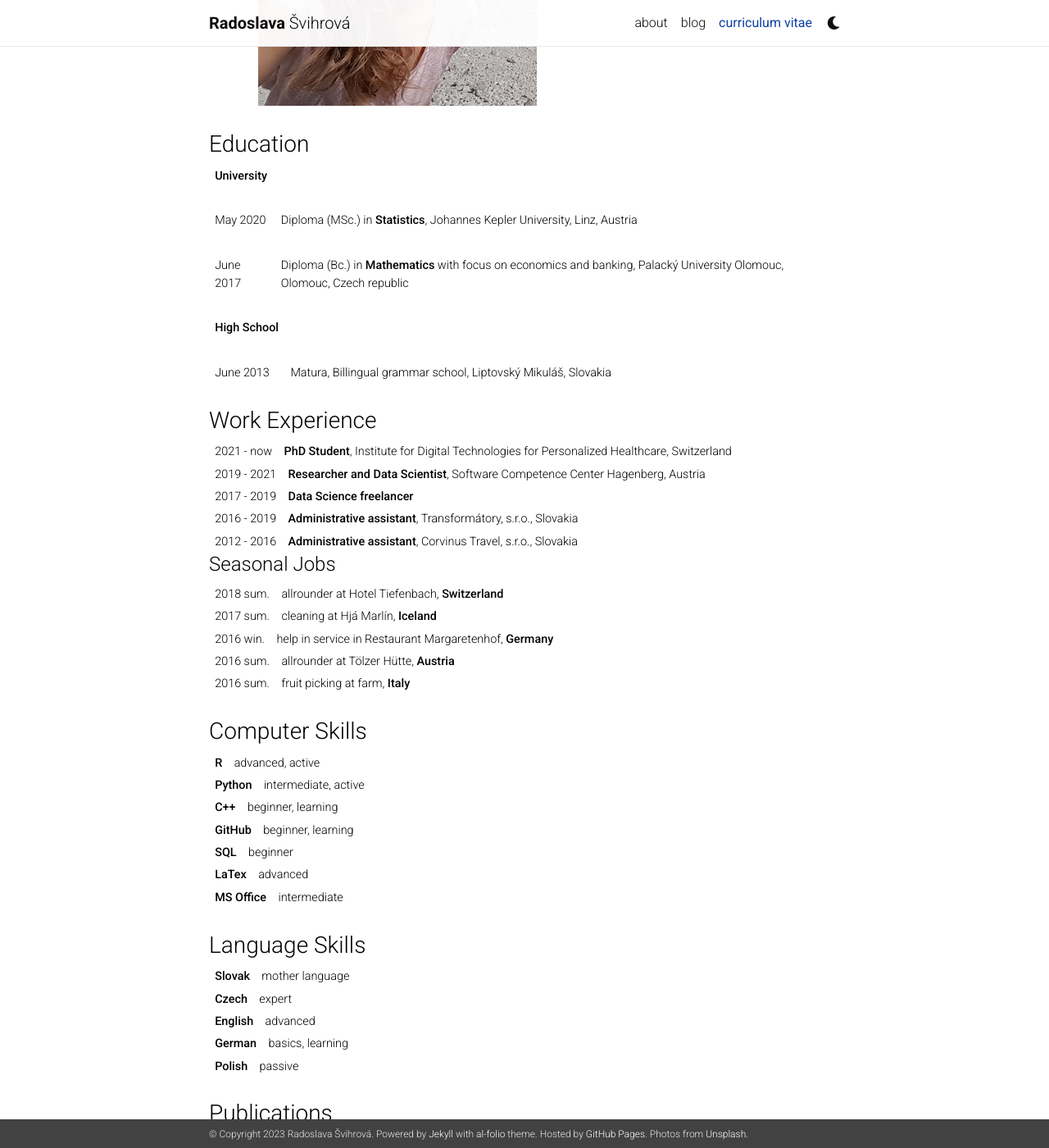
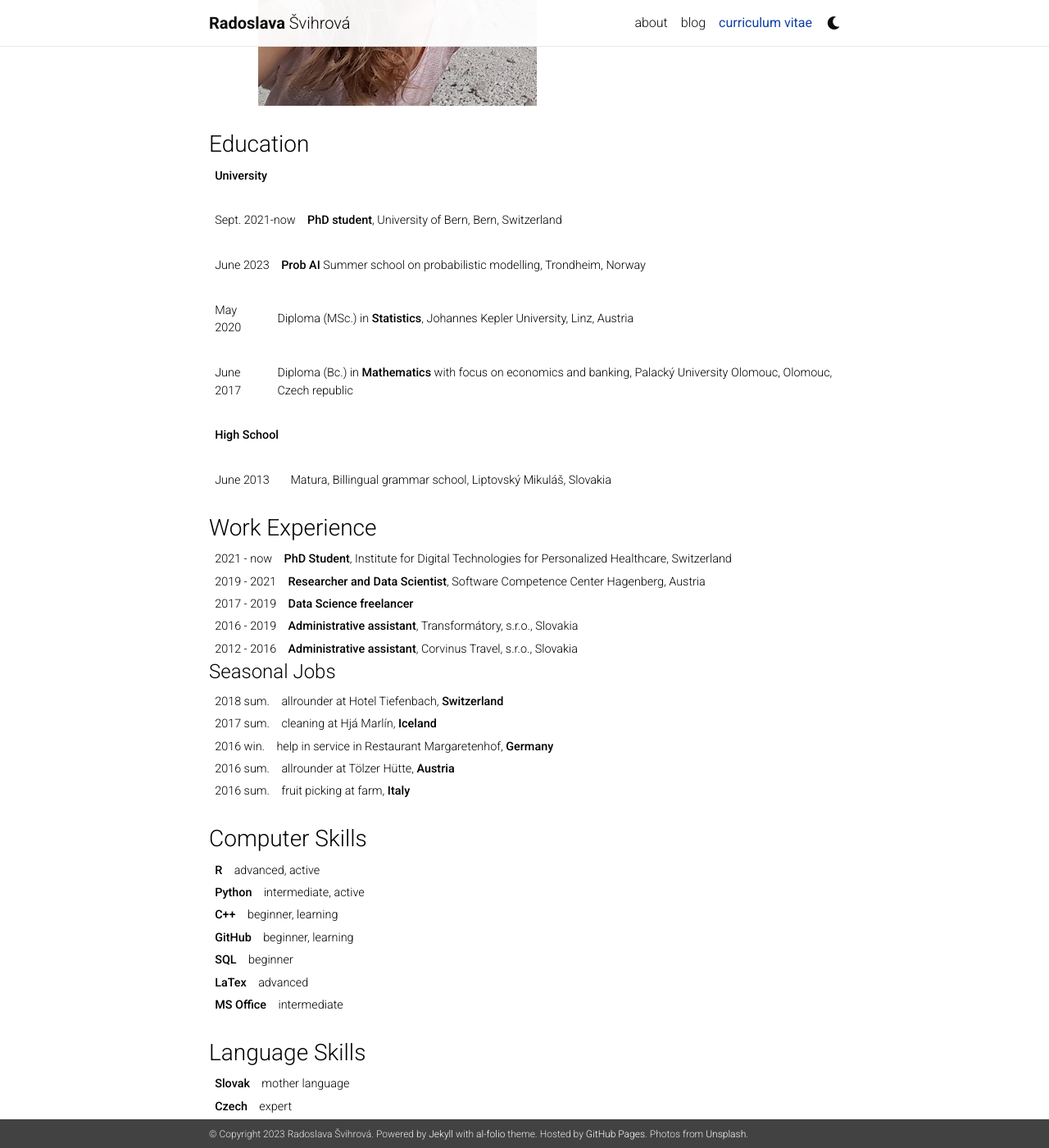
Before and after one commit to RadoslavaS/RadoslavaS.github.io, a Jekyll site: the page built from _pages/cv.md, in a window 1280 px wide and 1400 px high, scrolled down 556 px. Shown: the whole window at 82% size. Built offline with Jekyll 4.4.1, drawn with Linux system fonts in a browser that asks for light colours; nearby versions of some CDN libraries; a style sheet for code colours, icons or effects is not loaded; some of the changed text lies outside the part shown.

Commit message:
update cv

```diff
--- a/_pages/cv.md
+++ b/_pages/cv.md
@@ -18,6 +18,14 @@ nav: true
 ### Education ###
 
 | **University**         |
+
+|                        |
+| Sept. 2021-now             | **PhD student**, University of Bern, Bern, Switzerland
+
+|                        |
+
+|June 2023                        | **Prob AI** Summer school on probabilistic modelling, Trondheim, Norway
+
 |                        |
 | May 2020             | Diploma (MSc.) in **Statistics**, Johannes Kepler University, Linz, Austria
 |                        |
@@ -99,11 +107,11 @@ nav: true
 
 |**English**   |advanced
 
-|**German**   |basics, learning
+|**German**   |basic communication, learning
 
 |**Polish**   |passive
 
-|                           |
+|**Italian**                           |learning
 
 ### Publications ###
 
```
